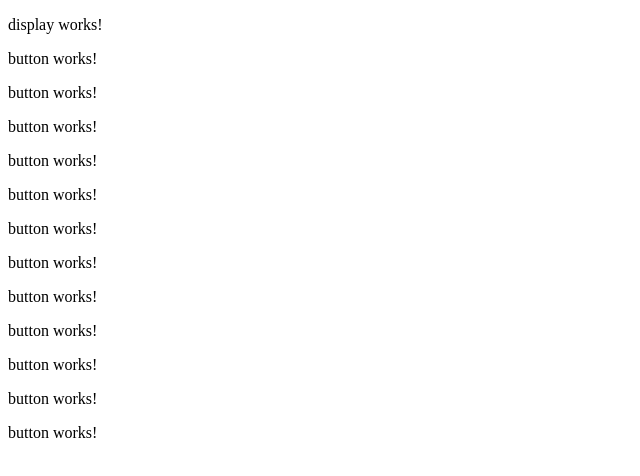
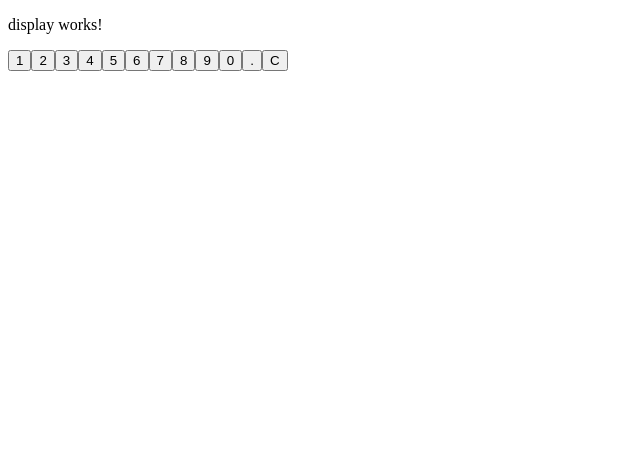
Before and after one commit to VDUNY/2018-10, an Angular app: page / in a window 1280 px wide. Shown: the top 476 px of the page, without its empty margins (0-640 px from the left). Built offline with nearby package versions, Linux system fonts and the light colour scheme.

Commit message:
setup buttons

```diff
--- a/src/app/calc/button/button.component.html
+++ b/src/app/calc/button/button.component.html
@@ -1,3 +1 @@
-<p>
-  button works!
-</p>
+<button (click)="pressed.emit(value)">{{value}}</button>
--- a/src/app/calc/button/button.component.ts
+++ b/src/app/calc/button/button.component.ts
@@ -1,4 +1,4 @@
-import { Component, OnInit } from '@angular/core';
+import { Component, OnInit, Input, Output, EventEmitter } from '@angular/core';
 
 @Component({
   selector: 'app-button',
@@ -7,9 +7,14 @@ import { Component, OnInit } from '@angular/core';
 })
 export class ButtonComponent implements OnInit {
 
+  @Input()
+  value: string;
+
+  @Output()
+  pressed: EventEmitter<string> = new EventEmitter<string>();
+
   constructor() { }
 
-  ngOnInit() {
-  }
+  ngOnInit() { }
 
 }
--- a/src/app/calc/calc.component.html
+++ b/src/app/calc/calc.component.html
@@ -2,17 +2,17 @@
 
   <app-display></app-display>
 
-  <app-button></app-button>
-  <app-button></app-button>
-  <app-button></app-button>
-  <app-button></app-button>
-  <app-button></app-button>
-  <app-button></app-button>
-  <app-button></app-button>
-  <app-button></app-button>
-  <app-button></app-button>
-  <app-button></app-button>
-  <app-button></app-button>
-  <app-button></app-button>
+  <app-button [value]="'1'"></app-button>
+  <app-button [value]="'2'"></app-button>
+  <app-button [value]="'3'"></app-button>
+  <app-button [value]="'4'"></app-button>
+  <app-button [value]="'5'"></app-button>
+  <app-button [value]="'6'"></app-button>
+  <app-button [value]="'7'"></app-button>
+  <app-button [value]="'8'"></app-button>
+  <app-button [value]="'9'"></app-button>
+  <app-button [value]="'0'"></app-button>
+  <app-button [value]="'.'"></app-button>
+  <app-button [value]="'C'"></app-button>
 
 </div>
```
